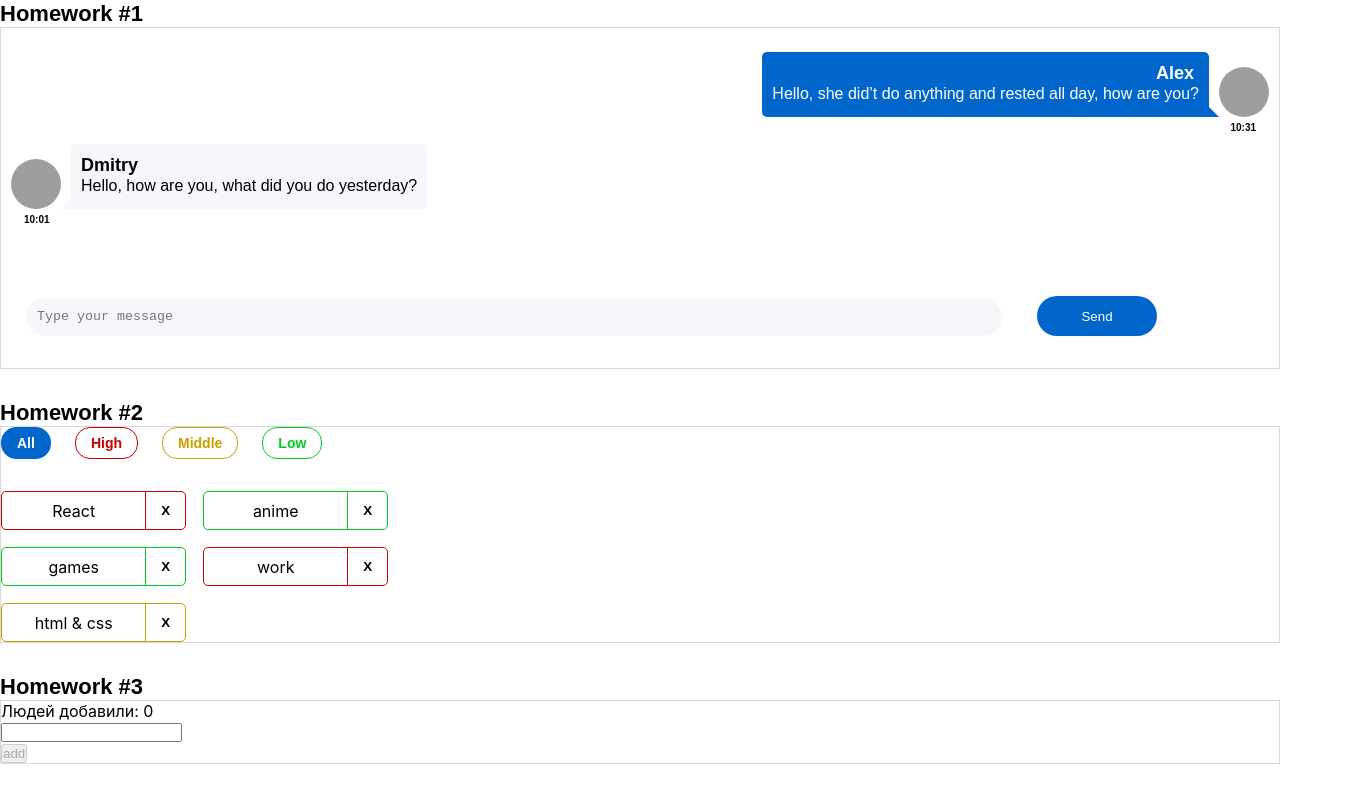
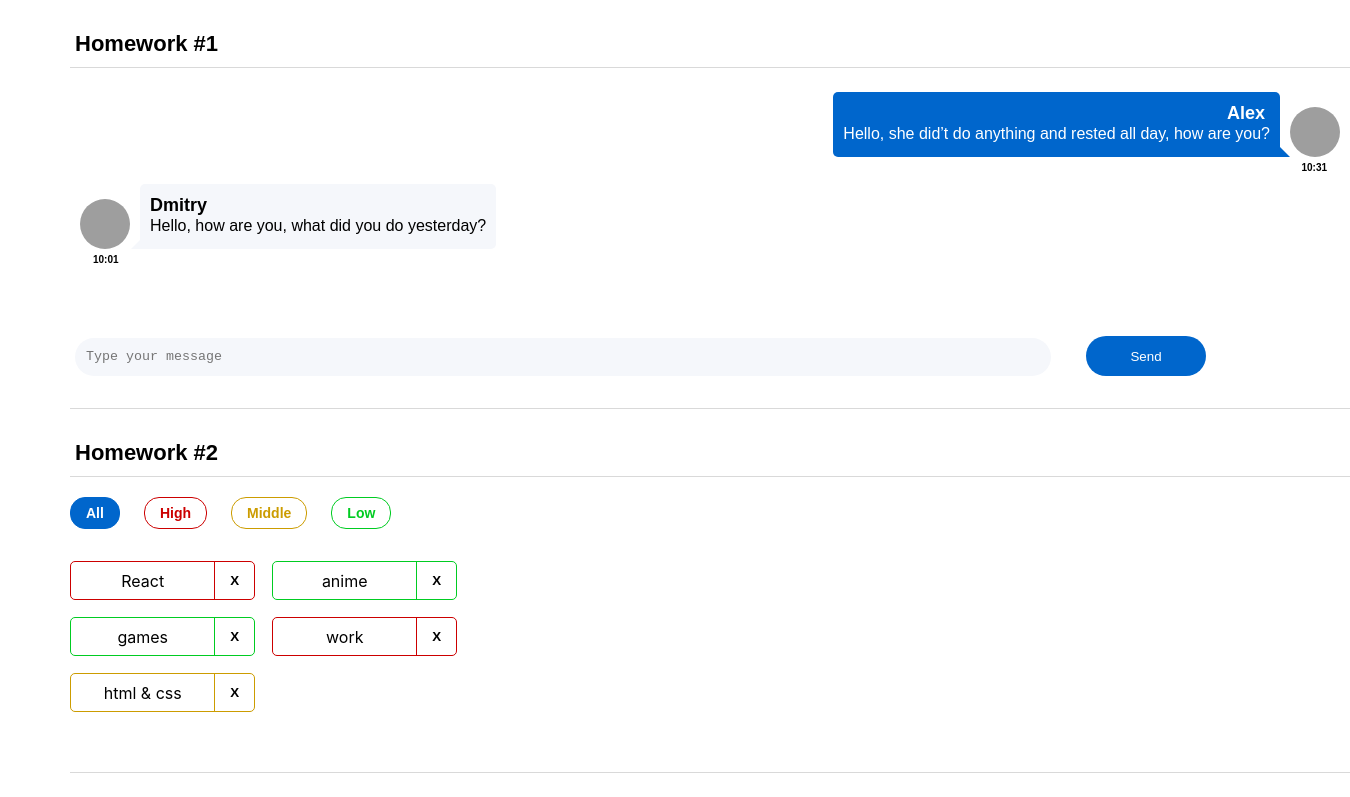
Before and after one commit to SanyaSkl/homework-front2-master, a React (Create React App) app: page /#/ in a window 1280 px wide. Shown: the top 797 px of the page, 1350 px wide, since content can reach past the window. Built offline with nearby package versions, Linux system fonts and the light colour scheme; grey boxes are pictures that could not be loaded.

Commit message:
Homework-1,2,3: refactor styled

```diff
--- a/src/s1-main/App.module.css
+++ b/src/s1-main/App.module.css
@@ -2,18 +2,21 @@
     width: 1280px;
     height: auto;
     top: 131px;
-
+    margin-left: 70px;
 }
 
 .hw {
-    /*border: 1px solid #D9D9D9*/
-    border: 1px solid #D9D9D9;
+    border-top: 1px solid #D9D9D9;
+    border-bottom: 1px solid #D9D9D9;
     margin-bottom: 30px;
+    width: 100%;
 }
+
 .hwTitle {
     font-family: Montserrat, sans-serif;
     font-size: 22px;
     font-weight: 600;
     line-height: 27px;
     text-align: left;
+    margin: 30px 0 10px 5px;
 }
--- a/src/s2-homeworks/hw01/message-sender/MessageSender.module.css
+++ b/src/s2-homeworks/hw01/message-sender/MessageSender.module.css
@@ -10,7 +10,7 @@
     height: 40px;
     border-radius: 20px;
     border-color: transparent;
-    margin: 40px 35px 0 20px;
+    margin: 40px 35px 0 0;
     resize: none;
     background: #F5F7FB;
     padding: 10px 0 0 10px;
--- a/src/s2-homeworks/hw02/affairs/Affairs.module.css
+++ b/src/s2-homeworks/hw02/affairs/Affairs.module.css
@@ -2,6 +2,7 @@
     display: flex;
     gap: 24px;
     margin-bottom: 32px;
+    padding-top: 20px;
 }
 
 .all {
@@ -52,4 +53,5 @@
     gap: 17px;
     flex-wrap: wrap;
     max-width: 450px;
+    padding-bottom: 60px;
 }
--- a/src/s2-homeworks/hw03/Greeting.module.css
+++ b/src/s2-homeworks/hw03/Greeting.module.css
@@ -1,22 +1,42 @@
 .greetingForm {
+    display: flex;
+    flex-direction: column;
+    margin-bottom: 150px;
 }
 
 .inputAndButtonContainer {
+    display: flex;
+    align-items: flex-start;
+
 }
 
 .error {
+    border-radius: 5px;
 }
 
 .input {
+    border: 2px solid #D1D1D1;
+    border-radius: 5px;
+    Height: 36px;
+    width: 372px;
 }
 
 .input:focus {
+    border: 2px solid #D1D1D1;
+    border-radius: 5px;
+    outline: none;
 }
 
 .errorInput {
+    Height: 36px;
+    width: 372px;
+    border: 2px solid red;
+    border-radius: 5px;
 }
 
 .button {
+    margin: 10px;
+    border-radius: 5px;
 }
 
 .button:focus {
@@ -29,6 +49,7 @@
 }
 
 .text {
+    margin: 10px;
 }
 
 .greeting {
```
